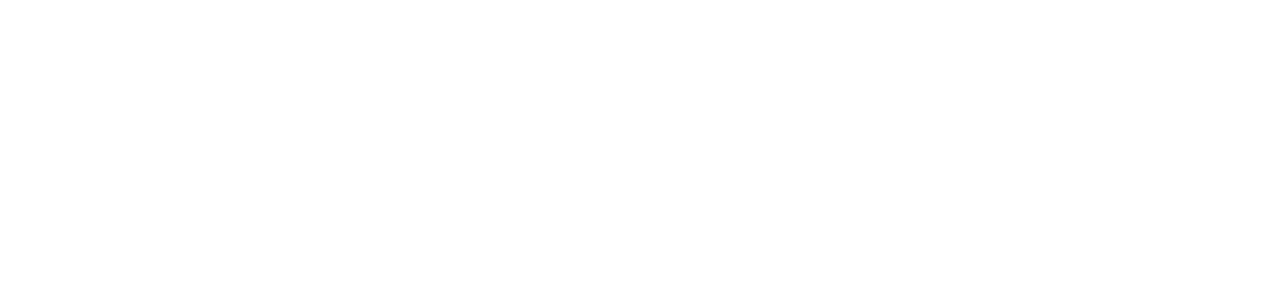
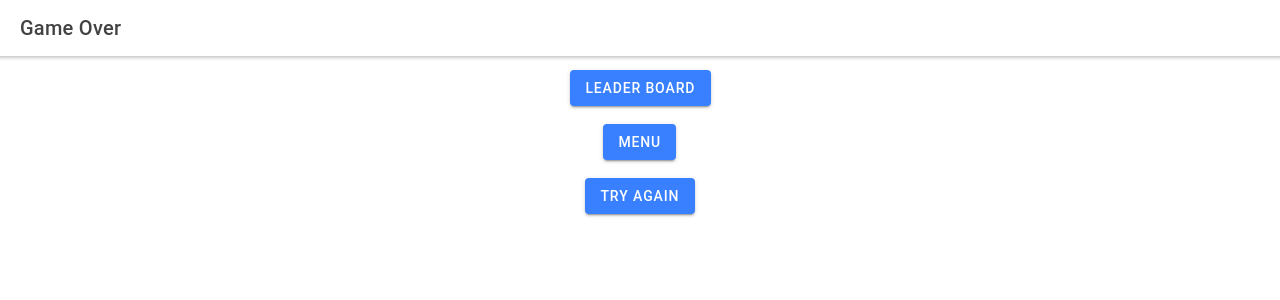
Before and after one commit to KristinaBrak/card-game, a React (Create React App) app: page /game-over in a window 1280 px wide. Shown: the top 300 px of the page. Built offline with nearby package versions, Linux system fonts and the light colour scheme.

Commit message:
game over window

```diff
--- a/src/App.tsx
+++ b/src/App.tsx
@@ -7,7 +7,7 @@ import { IonReactRouter } from "@ionic/react-router";
 import Game from "./pages/Game";
 import Home from "./pages/Home";
 import GameStartingWindow from "./pages/GameStartingWindow";
-import LeaderBoard from "./components/LeaderBoard";
+import LeaderBoard from "./pages/LeaderBoard";
 
 /* Core CSS required for Ionic components to work properly */
 import "@ionic/react/css/core.css";
@@ -27,6 +27,7 @@ import "@ionic/react/css/display.css";
 
 /* Theme variables */
 import "./theme/variables.css";
+import GameOverWindow from "./pages/GameOverWindow";
 
 const App: React.FC = () => (
   <IonApp>
@@ -45,6 +46,9 @@ const App: React.FC = () => (
           <Route exact path="/leader-board">
             <LeaderBoard />
           </Route>
+          <Route exact path="/game-over">
+            <GameOverWindow />
+          </Route>
           <Route exact path="/">
             <Redirect to="/home" />
           </Route>
--- /dev/null
+++ b/src/pages/GameOverWindow.tsx
@@ -0,0 +1,59 @@
+import {
+  IonPage,
+  IonHeader,
+  IonToolbar,
+  IonTitle,
+  IonContent,
+  IonList,
+  IonItem,
+  IonLabel,
+  IonButton,
+  IonCardSubtitle,
+  IonGrid,
+  IonRow,
+  IonCol,
+} from "@ionic/react";
+import React from "react";
+import { useDispatch, useSelector } from "react-redux";
+import { userListSelector } from "../redux-store/user/userList.selector";
+
+const GameOverWindow = () => {
+  const userList = useSelector(userListSelector);
+  const currentUser = userList.find((user) => user.isCurrent);
+  return (
+    <IonPage>
+      <IonHeader>
+        <IonToolbar>
+          <IonTitle>Game Over</IonTitle>
+        </IonToolbar>
+      </IonHeader>
+      <IonContent fullscreen className="ion-text-center">
+        {currentUser && (
+          <>
+            <IonTitle key={currentUser.name}>{currentUser.name}</IonTitle>
+            <IonTitle>{currentUser.score}</IonTitle>
+          </>
+        )}
+        <IonGrid>
+          <IonRow className="ion-text-center">
+            <IonCol>
+              <IonButton href="/leader-board">Leader Board</IonButton>
+            </IonCol>
+          </IonRow>
+          <IonRow className="ion-text-center">
+            <IonCol>
+              <IonButton href="/home">Menu</IonButton>
+            </IonCol>
+          </IonRow>
+          <IonRow className="ion-text-center">
+            <IonCol>
+              <IonButton href="/game">Try again</IonButton>
+            </IonCol>
+          </IonRow>
+        </IonGrid>
+      </IonContent>
+    </IonPage>
+  );
+};
+
+export default GameOverWindow;
```
Also changed, not shown: src/components/GameOverWindow.tsx (deleted, +0 -7 lines), src/pages/LeaderBoard.tsx (renamed from src/components/LeaderBoard.tsx).
